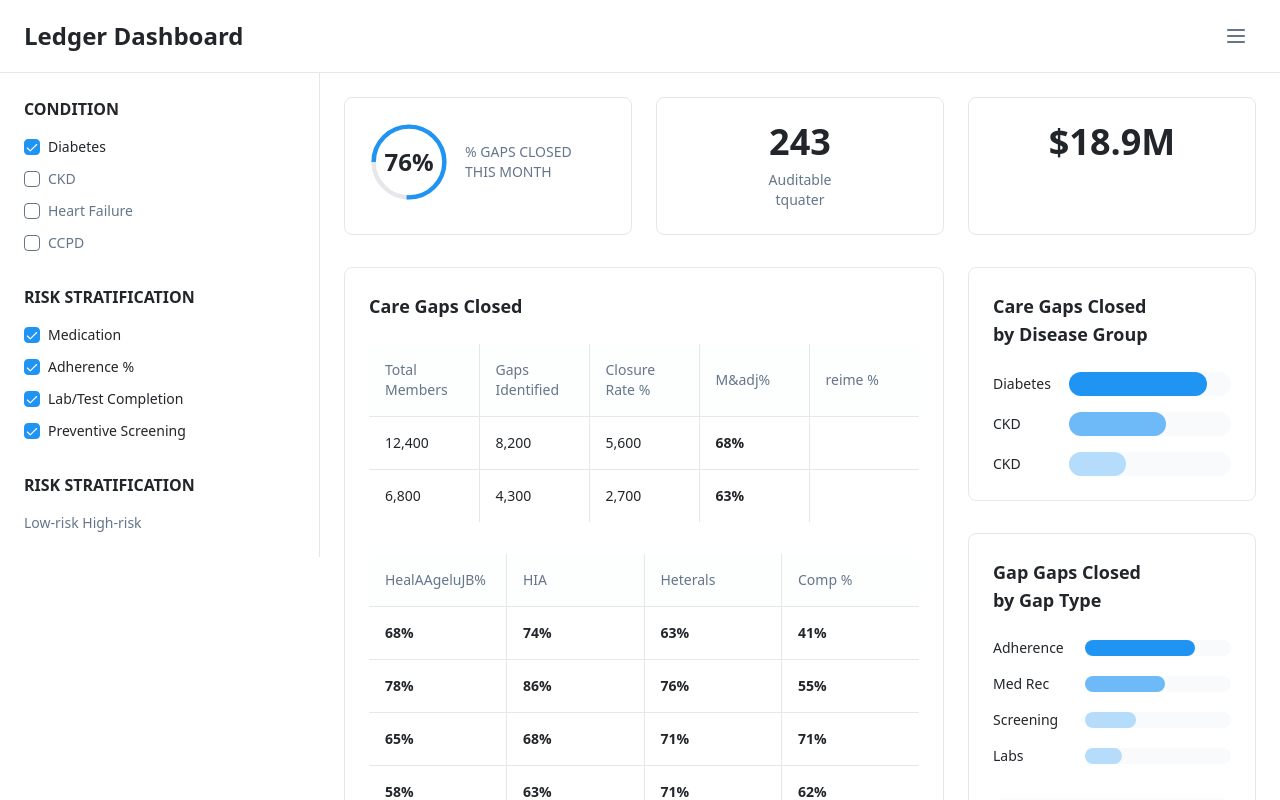
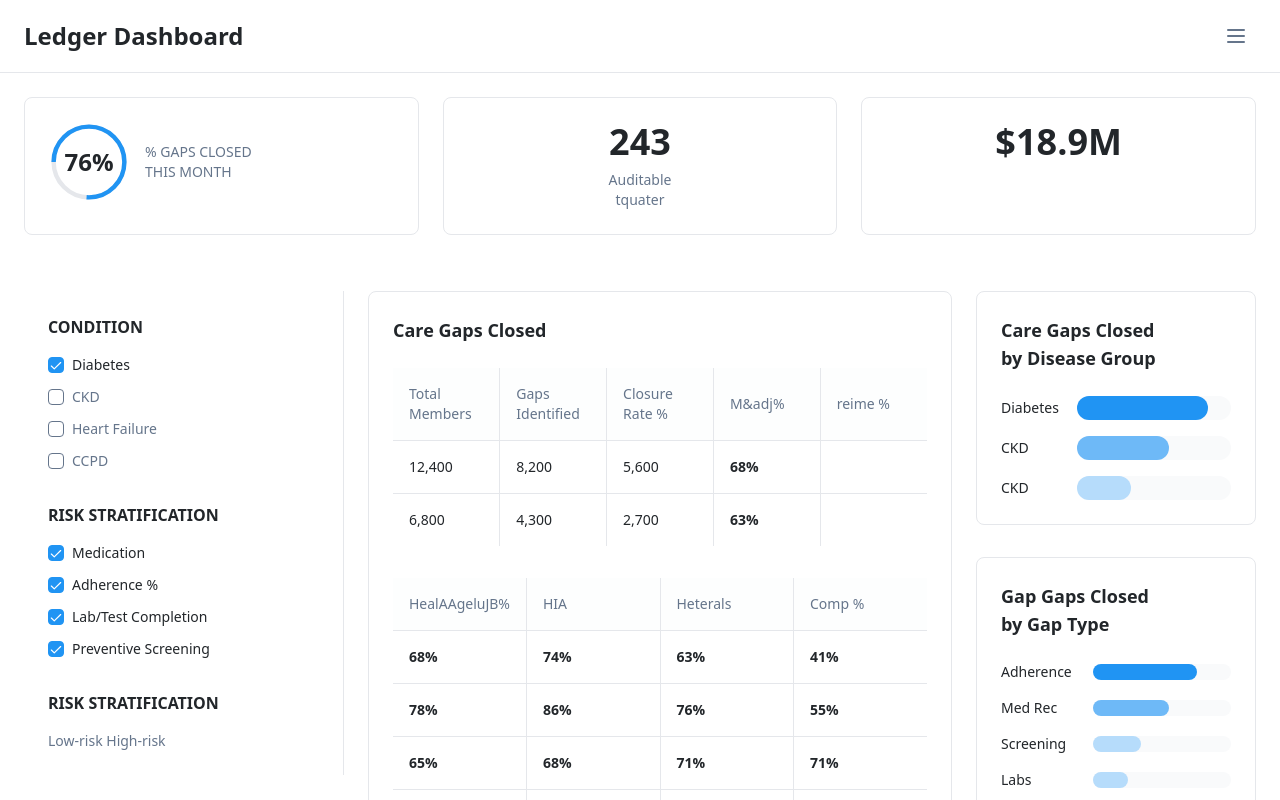
Before and after one commit to andrii913/mirror-app-board, a React (Vite) app: page / in a window 1280 px wide. Shown: the top 800 px of the page. Built offline with nearby package versions, Linux system fonts and the light colour scheme; the HTML template or start-up script is replaced by a standard one.

Commit message:
Refactor: Adjust layout of status cards

```diff
--- a/src/pages/Index.tsx
+++ b/src/pages/Index.tsx
@@ -9,17 +9,20 @@ const Index = () => {
     <div className="min-h-screen bg-background">
       <DashboardHeader />
 
-      <div className="flex">
+      {/* Full-width metrics cards */}
+      <div className="p-6">
+        <MetricsCards />
+      </div>
+
+      {/* Main content area with sidebar, table, and charts in a row */}
+      <div className="flex gap-6 p-6 pt-0">
         {/* Sidebar */}
-        <div className="w-80 min-h-screen">
+        <div className="w-80 flex-shrink-0">
           <Sidebar />
         </div>
 
-        {/* Main Content */}
-        <div className="flex-1 p-6">
-          <MetricsCards />
-
-          <div className="grid grid-cols-1 lg:grid-cols-3 gap-6">
+        {/* Table and Charts */}
+        <div className="flex-1 grid grid-cols-1 lg:grid-cols-3 gap-6">
           {/* Table Section */}
           <div className="lg:col-span-2">
             <CareGapsTable />
@@ -32,7 +35,6 @@ const Index = () => {
         </div>
       </div>
     </div>
-    </div>
   );
 };
 
```
Lines whose indentation alone changed are shown as unchanged.
